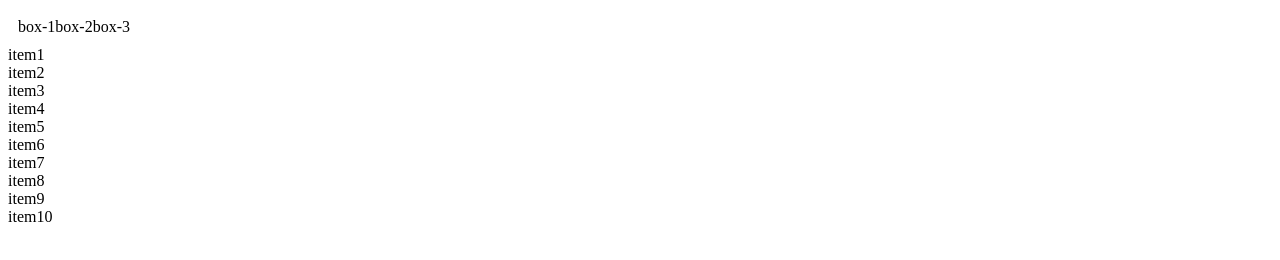
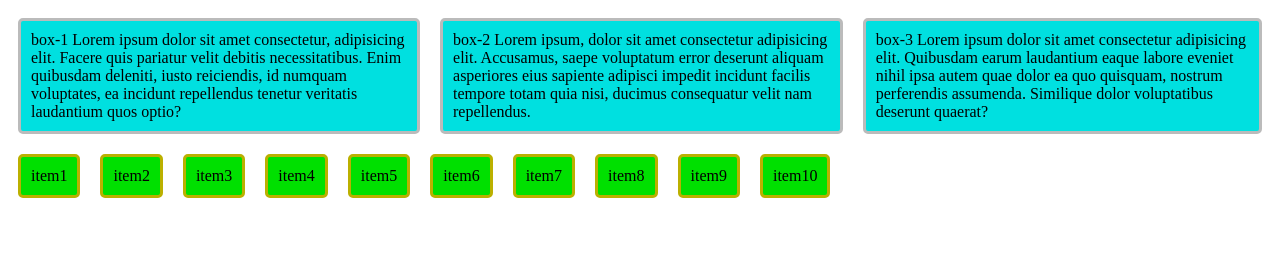
Before and after one commit to AlaminIbneFaruk/RWD, a plain HTML site: page RWD1/index.html in a window 1280 px wide. Drawn offline with Linux system fonts and the light colour scheme.

Commit message:
adding RWD2

```diff
--- a/RWD1/index.html
+++ b/RWD1/index.html
@@ -3,31 +3,50 @@
 <head>
     <meta charset="UTF-8">
     <meta name="viewport" content="width=device-width, initial-scale=1.0">
-    <title>Document</title>
+    <title>RWD-1</title>
     <style>
+        body{
+            box-sizing: border-box;
+        }
         .container1{
+            display:flex;
+        }
+        .box{
             padding: 10px;
-            background-color: #e0e0;
+            background-color:#00e0e0;
+            border:3px solid #bbb;
+            border-radius:5px;
+            margin:10px;
+        }
+        .container2{
             display:flex;
+            flex-wrap: wrap;
+        }
+        .items{
+            padding: 10px;
+            background-color:#00e000;
+            border:3px solid #bbb000;
+            border-radius:5px;
+            margin:10px;
+        }
 
-        }
-        @media screen and(max-width: 576px){
+        @media screen and (max-width: 557px){
             .container1{
-                display: block;
+                flex-direction: column;
             }
             .container2{
                 display:flex;
                 flex-wrap: wrap;
-            }
-        }
+            }}
+
     </style>
 </head>
 <body>
     <main>
         <div class="container1">
-            <div class="box">box-1</div>
-            <div class="box">box-2</div>
-            <div class="box">box-3</div>
+            <div class="box">box-1 Lorem ipsum dolor sit amet consectetur, adipisicing elit. Facere quis pariatur velit debitis necessitatibus. Enim quibusdam deleniti, iusto reiciendis, id numquam voluptates, ea incidunt repellendus tenetur veritatis laudantium quos optio?</div>
+            <div class="box">box-2 Lorem ipsum, dolor sit amet consectetur adipisicing elit. Accusamus, saepe voluptatum error deserunt aliquam asperiores eius sapiente adipisci impedit incidunt facilis tempore totam quia nisi, ducimus consequatur velit nam repellendus.</div>
+            <div class="box">box-3 Lorem ipsum dolor sit amet consectetur adipisicing elit. Quibusdam earum laudantium eaque labore eveniet nihil ipsa autem quae dolor ea quo quisquam, nostrum perferendis assumenda. Similique dolor voluptatibus deserunt quaerat?</div>
         </div>
         <div class="container2">
             <div class="items">item1</div>
```
Also changed, not shown: RWD2/index.html (added, +12 -0 lines), RWD2/style.css (added), images/A.jpg (added), images/B.jpg (added), images/C.jpg (added), images/D.jpg (added), images/E.jpg (added), images/F.jpg (added), images/G.jpg (added), images/H.jpg (added), images/I.jpg (added), images/grid-area-responsive.png (added), images/grid-area.png (added), images/grid.png (added), 1 other file.
